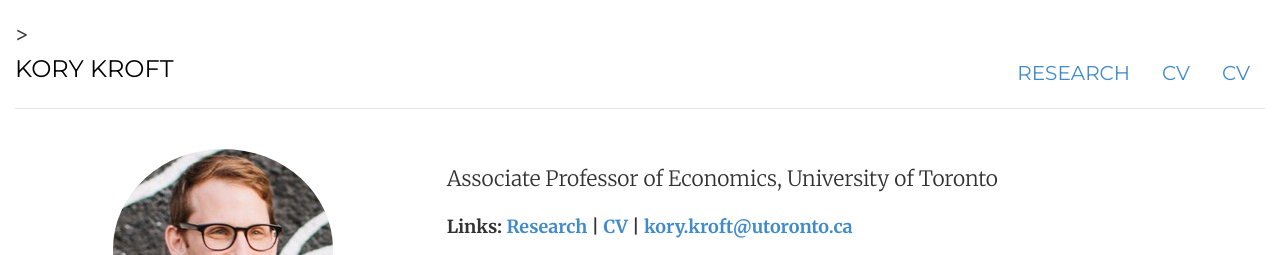
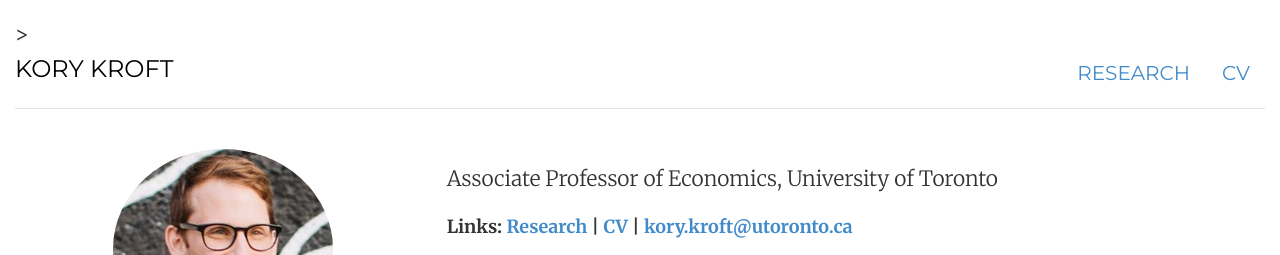
Before and after one commit to korykroft/korykroft.github.io, a Jekyll site: the page built from index.html, in a window 1280 px wide. Shown: the top 255 px of the page. Built offline with Jekyll 4.4.1, drawn with Linux system fonts in a browser that asks for light colours.

Commit message:
Update header.html

```diff
--- a/_includes/header.html
+++ b/_includes/header.html
@@ -1,7 +1,6 @@
 <div class="header">
 	<ul class="nav nav-pills pull-right">
 		<li class="{{ page.cv }}"><a href="/research" title="Research">Research</a></li>
-		<li class="{{ page.cv }}"><a href="/cv/resume.pdf" title="CV">CV</a></li>
 		<li class="{{ page.cv }}"><a href="/cv/resume_1.pdf" title="CV">CV</a></li>
 	</ul>
 	<h3 class="text-muted"><a href="/">Kory Kroft</a></h3>
```
